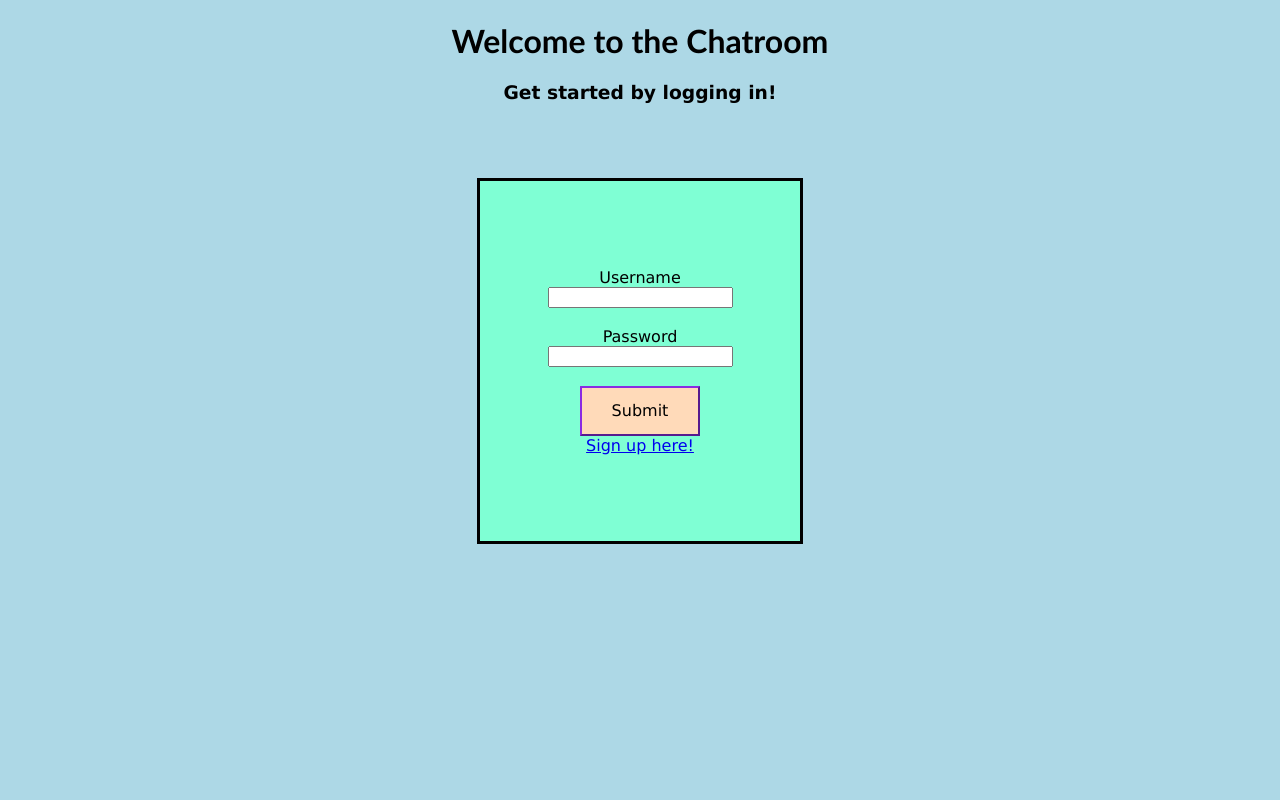
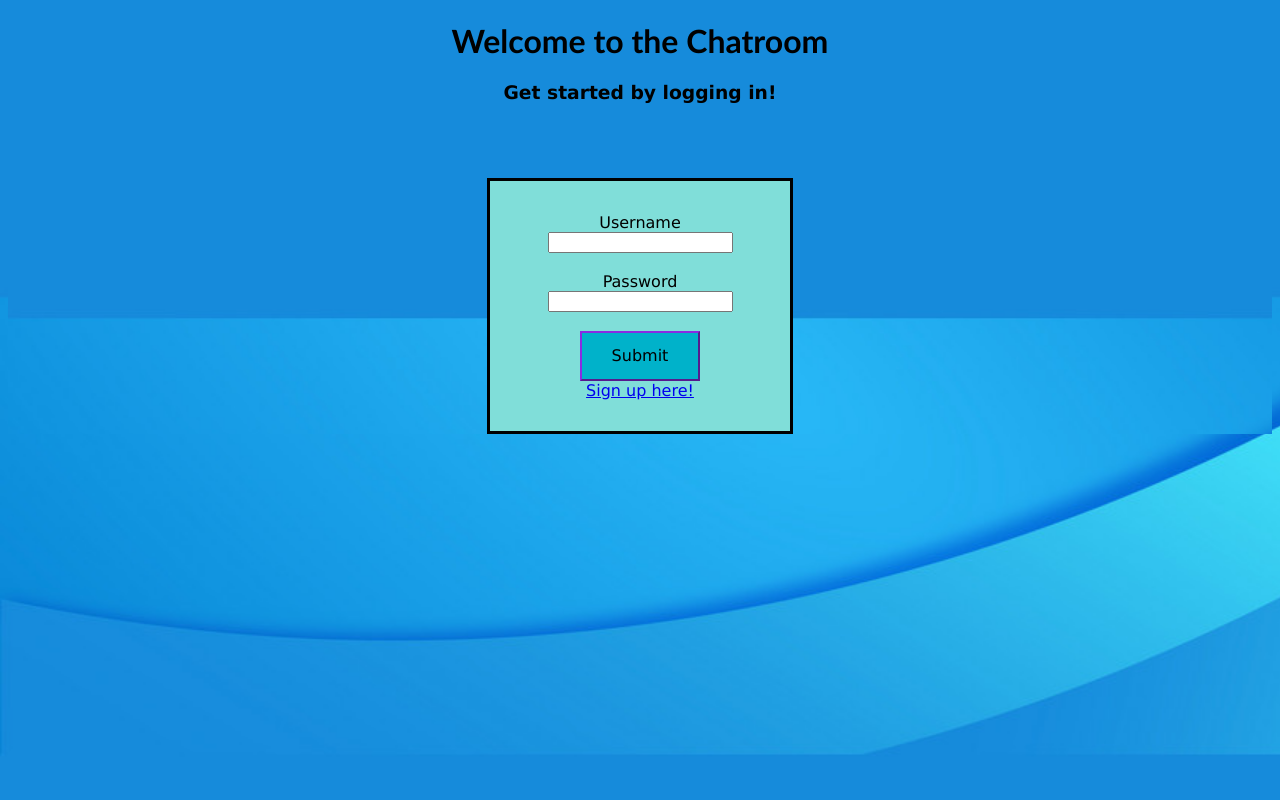
Before and after one commit to SmoolPerson/chat, a Flask app: page / in a window 1280 px wide. Run offline with Flask 3, Linux system fonts and the light colour scheme.

Commit message:
just thinking of my app's userbase and purpose

```diff
--- a/static/styles.css
+++ b/static/styles.css
@@ -1,5 +1,7 @@
 body, html {
-    background-color: lightblue;
+    background-image: url("bg.jpeg");
+    background-size: 1500px, 1500px;
+    background-repeat: no-repeat;
 }
 .header {
     font-family: 'Gill Sans', sans-serif;
@@ -13,10 +15,10 @@ body, html {
 #logindiv {
     font-family:'Verdana', Times, serif;
     text-align: center;
-    background-color: aquamarine;
+    background-color: #80ded9;
     border-style: solid;
-    width: 25vw;
-    height: 45vh;
+    width: 300px;
+    height: 250px;
     margin: auto;
     display: flex;
     flex-direction: column;
@@ -97,7 +99,7 @@ body, html {
 }
 
 .submitbutton {
-    background-color: peachpuff;
+    background-color: #00b2ca;
     border-color: blueviolet;
     width: 120px;
     height: 50px;
--- /dev/null
+++ b/templates/dashboard.html
@@ -0,0 +1,6 @@
+<!DOCTYPE html>
+<head>
+    <title>Chatsite 101</title>
+    <link rel="icon" type="image/x-icon" href="/static/favicon.ico">
+    <link rel="stylesheet" href="/static/styles.css">
+</head>
```
Also changed, not shown: maindb.db, static/bg.jpeg (added).
